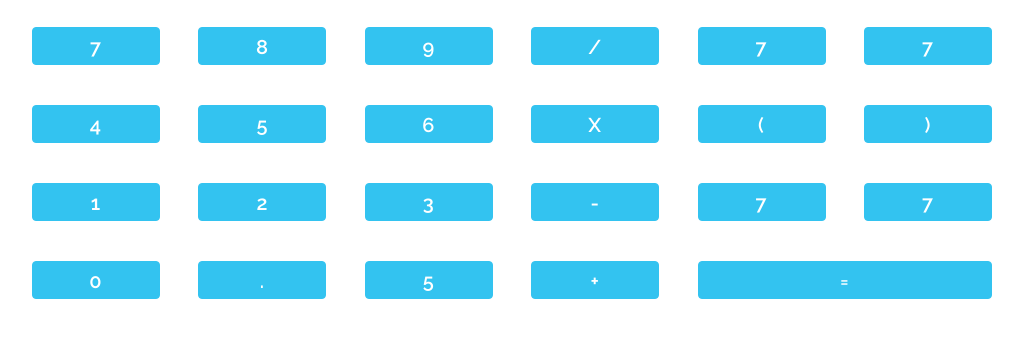
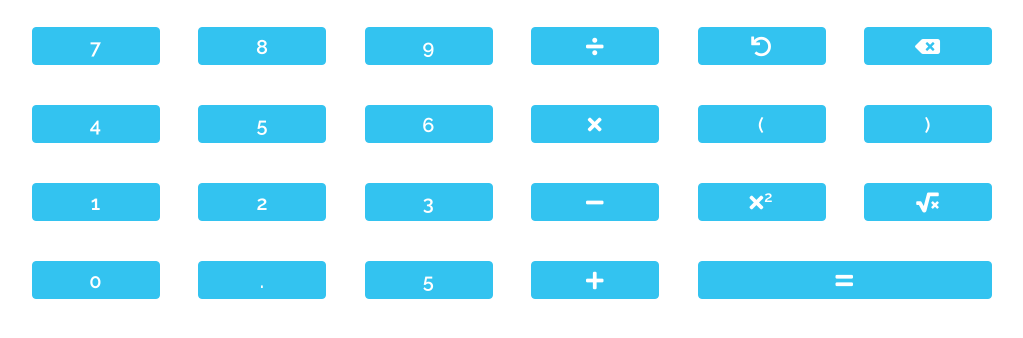
Before and after one commit to topeomot2/browser-calculator, a plain HTML site: page index.html in a window 1280 px wide. Shown: the part 246-584 px from the top of the page, without its empty margins (128-1151 px from the left). Drawn offline with Linux system fonts and the light colour scheme.

Commit message:
Initial UI design complete

```diff
--- a/index.html
+++ b/index.html
@@ -10,6 +10,7 @@
     <link rel="stylesheet" href="css/skeleton.css">
     <link rel="stylesheet" href="css/custom.css">
     <link rel="icon" type="image/png" href="images/favicon.png">
+    <link rel="stylesheet" href="https://use.fontawesome.com/releases/v5.4.1/css/all.css" integrity="sha384-5sAR7xN1Nv6T6+dT2mhtzEpVJvfS3NScPQTrOxhwjIuvcA67KV2R5Jz6kr4abQsz" crossorigin="anonymous">
 
 
 </head>
@@ -31,15 +32,15 @@
             <button class="button-primary two columns">7</button>
             <button class="button-primary two columns">8</button>
             <button class="button-primary two columns">9</button>
-            <button class="button-primary two columns">/</button>
-            <button class="button-primary two columns">7</button>
-            <button class="button-primary two columns">7</button>
+            <button class="button-primary two columns"><i class="fas fa-divide"></i></button>
+            <button class="button-primary two columns"><i class="fas fa-undo"></i></button>
+            <button class="button-primary two columns"><i class="fas fa-backspace"></i></button>
       </div>
       <div class="row calbtn">
             <button class="button-primary two columns">4</button>
             <button class="button-primary two columns">5</button>
             <button class="button-primary two columns">6</button>
-            <button class="button-primary two columns">x</button>
+            <button class="button-primary two columns"><i class="fas fa-times"></i></button>
             <button class="button-primary two columns">(</button>
             <button class="button-primary two columns">)</button>
       </div>
@@ -47,17 +48,17 @@
             <button class="button-primary two columns">1</button>
             <button class="button-primary two columns">2</button>
             <button class="button-primary two columns">3</button>
-            <button class="button-primary two columns">-</button>
-            <button class="button-primary two columns">7</button>
-            <button class="button-primary two columns">7</button>
+            <button class="button-primary two columns"><i class="fas fa-minus"></i></button>
+            <button class="button-primary two columns"><i class="fas fa-times"></i><sup>2</sup></button>
+            <button class="button-primary two columns"><i class="fas fa-square-root-alt"></i></button>
       </div>
 
       <div class="row calbtn">
             <button class="button-primary two columns">0</button>
             <button class="button-primary two columns">.</button>
             <button class="button-primary two columns">5</button>
-            <button class="button-primary two columns">+</button>
-            <button class="button-primary four columns">=</button>
+            <button class="button-primary two columns"><i class="fas fa-plus"></i></button>
+            <button class="button-primary four columns"><i class="fas fa-equals"></i></button>
       </div>
 
     </div>
```
